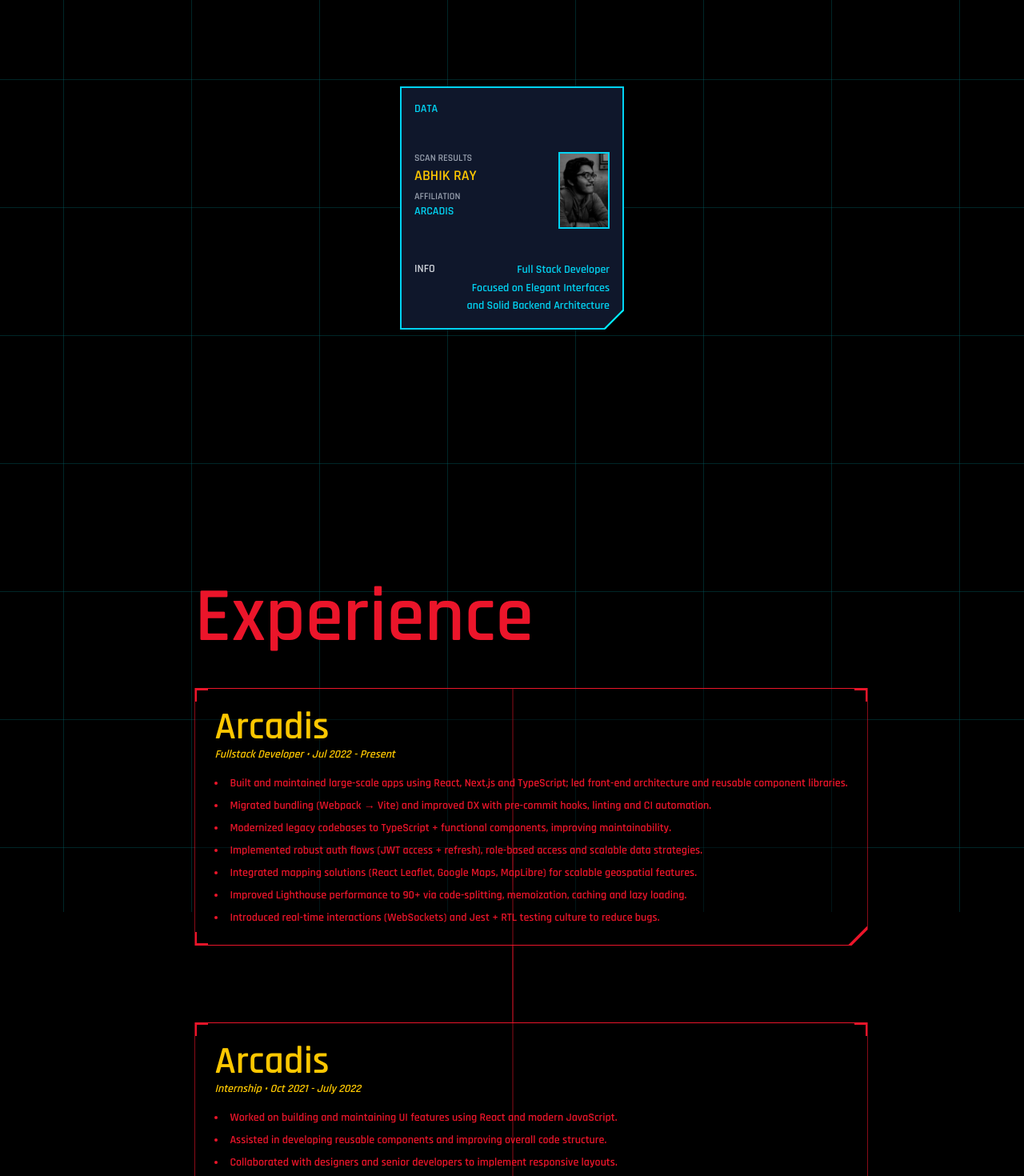
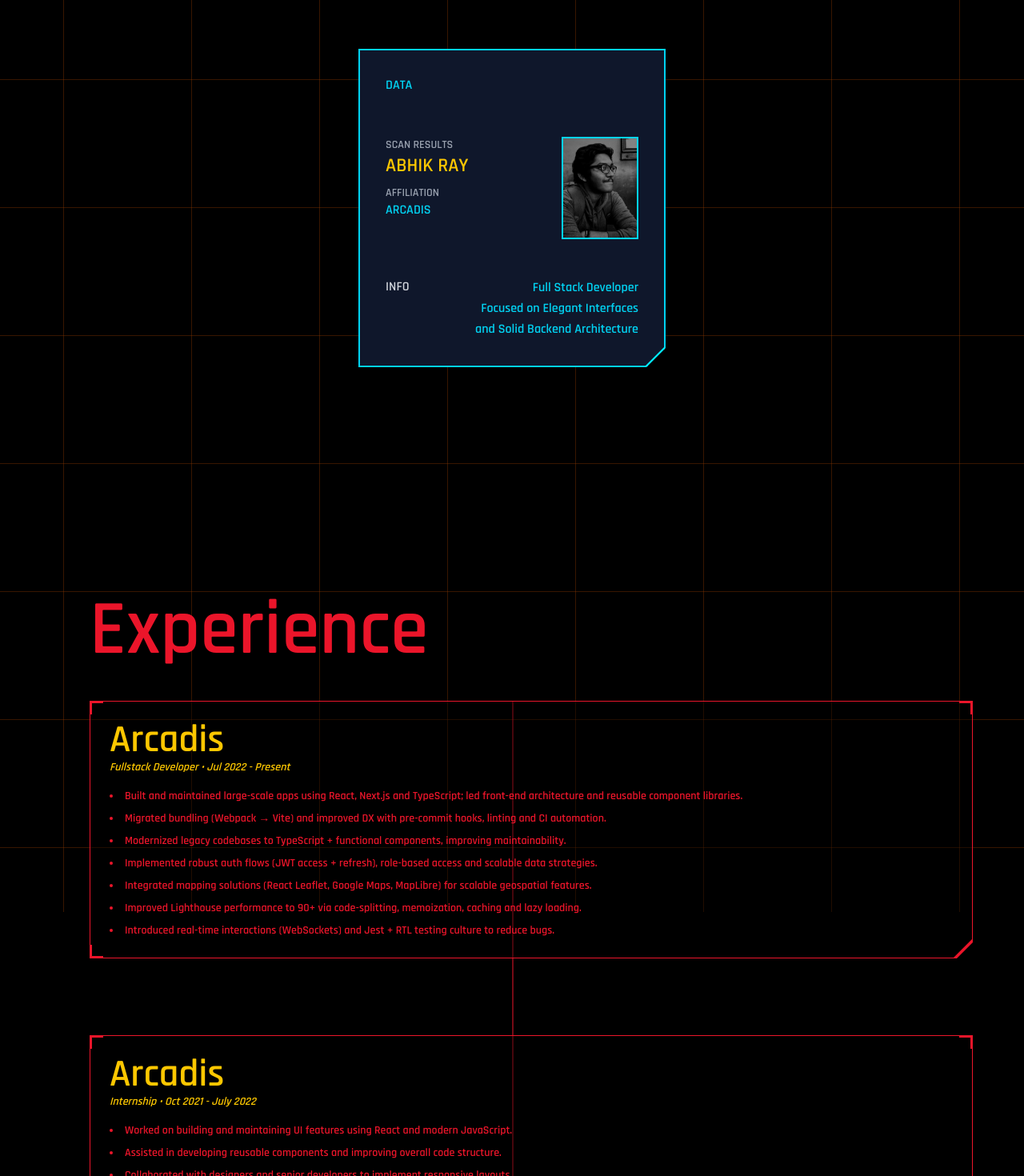
Before and after one commit to Abhik-Ray/my-portfolio, a Next.js app: page / in a window 1280 px wide. Shown: the part 140-1610 px from the top of the page at 80% size. Built offline with nearby package versions, Linux system fonts and the light colour scheme.

Commit message:
added polish

```diff
--- a/app/layout.tsx
+++ b/app/layout.tsx
@@ -3,6 +3,7 @@
 import type { Metadata } from "next";
 import { Roboto_Condensed } from "next/font/google";
 import localFont from "next/font/local";
+import SmoothScrolling from "@/components/SmoothScrolling";
 
 const robotoCondensed = Roboto_Condensed({
   variable: "--font-roboto-condensed",
@@ -28,6 +29,7 @@
       <body
         className={`${robotoCondensed.variable} ${rajdhaniSemibold.className} antialiased grid-bg w-full h-full`}
       >
+        <SmoothScrolling />
         {children}
       </body>
     </html>
--- a/app/page.tsx
+++ b/app/page.tsx
@@ -6,12 +6,15 @@
 import Hero from "@/components/Hero";
 import Projects from "@/components/Projects";
 import Skills from "@/components/Skills";
+import { useRef } from "react";
 
 export default function Home() {
+  const contactRef = useRef<HTMLDivElement>(null);
+
   return (
     <main className="relative">
       <div className="fixed inset-0 w-screen h-screen">
-        <GridBG color="primary"/>
+        <GridBG contactRef={contactRef}/>
       </div>
       <div className="relative z-10 h-screen flex items-center justify-center">
         <Hero />
@@ -19,9 +22,7 @@
       <Experience />
       <Skills />
       <Projects />
-      <Contact />
-      {/* <Folder/> */}
-      {/* <div id="footer" className="h-screen"></div> */}
+      <Contact ref={contactRef} />
     </main>
   );
 }
--- a/components/Contact.tsx
+++ b/components/Contact.tsx
@@ -1,9 +1,10 @@
 "use client";
 
+import { forwardRef, useState } from "react";
+
 import { motion } from "framer-motion";
-import { useState } from "react";
 
-export default function Contact() {
+const Contact = forwardRef<HTMLDivElement>((props, ref) => {
   const [formData, setFormData] = useState({
     subject: "",
     message: "",
@@ -38,8 +39,8 @@
   };
 
   return (
-    <section id="contact" className="py-20 px-4">
-      <div className="max-w-4xl mx-auto">
+    <section id="contact" className="py-20" ref={ref}>
+      <div className="max-w-7xl mx-auto px-4 md:px-8 lg:px-16">
         {/* Header */}
         <motion.div
           initial={{ opacity: 0, y: 20 }}
@@ -198,7 +199,7 @@
           initial={{ opacity: 0 }}
           whileInView={{ opacity: 1 }}
           viewport={{ once: true }}
-          transition={{ duration: 0.5, delay: 0.4 }}
+          transition={{ duration: 0.5, delay: 0.3 }}
           className="mt-8 grid grid-cols-1 md:grid-cols-3 gap-4 text-center font-mono"
         >
           <div className="border border-primary border-opacity-30 p-4">
@@ -214,7 +215,51 @@
             <div className="text-primary text-sm">{"<24H"}</div>
           </div>
         </motion.div>
+
+        {/* Social Links */}
+        <motion.div
+          initial={{ opacity: 0 }}
+          whileInView={{ opacity: 1 }}
+          viewport={{ once: true }}
+          transition={{ duration: 0.5, delay: 0.4 }}
+          className="mt-20 flex justify-center gap-4"
+        >
+          <motion.a
+            href="https://github.com/Abhik-Ray"
+            target="_blank"
+            rel="noopener noreferrer"
+            whileHover={{ scale: 1.02 }}
+            whileTap={{ scale: 0.98 }}
+            className="relative flex items-center gap-2 px-6 py-3 border-2 border-primary text-primary font-mono font-bold overflow-hidden group"
+          >
+            {/* Button hover effect */}
+            <span className="absolute inset-0 bg-primary transform -translate-x-full group-hover:translate-x-0 transition-transform duration-300" />
+            <svg className="w-5 h-5 relative z-10 group-hover:text-black transition-colors duration-300" fill="currentColor" viewBox="0 0 24 24" aria-hidden="true">
+              <path fillRule="evenodd" d="M12 2C6.477 2 2 6.484 2 12.017c0 4.425 2.865 8.18 6.839 9.504.5.092.682-.217.682-.483 0-.237-.008-.868-.013-1.703-2.782.605-3.369-1.343-3.369-1.343-.454-1.158-1.11-1.466-1.11-1.466-.908-.62.069-.608.069-.608 1.003.07 1.531 1.032 1.531 1.032.892 1.53 2.341 1.088 2.91.832.092-.647.35-1.088.636-1.338-2.22-.253-4.555-1.113-4.555-4.951 0-1.093.39-1.988 1.029-2.688-.103-.253-.446-1.272.098-2.65 0 0 .84-.27 2.75 1.026A9.564 9.564 0 0112 6.844c.85.004 1.705.115 2.504.337 1.909-1.296 2.747-1.027 2.747-1.027.546 1.379.202 2.398.1 2.651.64.7 1.028 1.595 1.028 2.688 0 3.848-2.339 4.695-4.566 4.943.359.309.678.92.678 1.855 0 1.338-.012 2.419-.012 2.747 0 .268.18.58.688.482A10.019 10.019 0 0022 12.017C22 6.484 17.522 2 12 2z" clipRule="evenodd" />
+            </svg>
+            <span className="relative z-10 group-hover:text-black transition-colors duration-300">[GITHUB]</span>
+          </motion.a>
+          <motion.a
+            href="https://www.linkedin.com/in/abhik-ray01/"
+            target="_blank"
+            rel="noopener noreferrer"
+            whileHover={{ scale: 1.02 }}
+            whileTap={{ scale: 0.98 }}
+            className="relative flex items-center gap-2 px-6 py-3 border-2 border-primary text-primary font-mono font-bold overflow-hidden group"
+          >
+            {/* Button hover effect */}
+            <span className="absolute inset-0 bg-primary transform -translate-x-full group-hover:translate-x-0 transition-transform duration-300" />
+            <svg className="w-5 h-5 relative z-10 group-hover:text-black transition-colors duration-300" fill="currentColor" viewBox="0 0 24 24" aria-hidden="true">
+              <path d="M20.447 20.452h-3.554v-5.569c0-1.328-.027-3.037-1.852-3.037-1.853 0-2.136 1.445-2.136 2.939v5.667H9.351V9h3.414v1.561h.046c.477-.9 1.637-1.85 3.37-1.85 3.601 0 4.267 2.37 4.267 5.455v6.286zM5.337 7.433c-1.144 0-2.063-.926-2.063-2.065 0-1.138.92-2.063 2.063-2.063 1.14 0 2.064.925 2.064 2.063 0 1.139-.925 2.065-2.064 2.065zm1.782 13.019H3.555V9h3.564v11.452zM22.225 0H1.771C.792 0 0 .774 0 1.729v20.542C0 23.227.792 24 1.771 24h20.451C23.2 24 24 23.227 24 22.271V1.729C24 .774 23.2 0 22.222 0h.003z"/>
+            </svg>
+            <span className="relative z-10 group-hover:text-black transition-colors duration-300">[LINKEDIN]</span>
+          </motion.a>
+        </motion.div>
       </div>
     </section>
   );
-}
+});
+
+Contact.displayName = 'Contact';
+
+export default Contact;
--- a/components/Experience.tsx
+++ b/components/Experience.tsx
@@ -32,9 +32,9 @@
   return (
     <section
       aria-label="Experience"
-      className="relative py-16 px-6 flex justify-center"
+      className="relative py-20"
     >
-      <div className="max-w-5xl relative z-10">
+      <div className="max-w-7xl mx-auto px-4 md:px-8 lg:px-16 relative z-10">
         <header className="mb-10 md:pl-12">
           <h1 className="text-8xl font-thin text-foreground">
             Experience
@@ -64,7 +64,7 @@
               opacity: [0, 1, 1, 0]
             }}
             transition={{
-              duration: 5,
+              duration: 2.5,
               ease: "linear",
               repeat: Infinity,
               repeatDelay: 1
--- a/components/GridBG.tsx
+++ b/components/GridBG.tsx
@@ -4,10 +4,10 @@
 import { useEffect, useRef } from "react";
 
 interface GridBGProps {
-    color?: 'primary' | 'foreground';
+    contactRef?: React.RefObject<HTMLDivElement | null>;
 }
 
-export default function GridBG({ color = 'primary' }: GridBGProps) {
+export default function GridBG({ contactRef }: GridBGProps) {
     const svgRef = useRef<SVGSVGElement | null>(null);
 	const maskCircleRef = useRef<SVGCircleElement | null>(null);
 
@@ -20,8 +20,8 @@
     const patternY = useSpring(mouseY, { stiffness: 50, damping: 30 });
 
     // Map mouse position to pattern offset (-50 to 50 for subtle movement)
-    const x = useTransform(patternX, [0, window.innerWidth], [-50, 50]);
-    const y = useTransform(patternY, [0, window.innerHeight], [-50, 50]);
+    const x = useTransform(patternX, [0, typeof window !== 'undefined' ? window.innerWidth : 1920], [-50, 50]);
+    const y = useTransform(patternY, [0, typeof window !== 'undefined' ? window.innerHeight : 1080], [-50, 50]);
 
     useEffect(() => {
         const handleMouseMove = (e: MouseEvent) => {
@@ -38,15 +38,32 @@
         offset: ["0vh", "100vh"]
     });
 
+    // Track scroll progress for Contact section
+    const { scrollYProgress: contactScrollProgress } = useScroll({
+        target: contactRef,
+        offset: ["start end", "start start"]
+    });
+
     // Define the color values
     const primaryColor = "oklch(0.87 0.148144 202.8755)";
     const foregroundColor = "oklch(0.5972 0.2351 25.35)";
 
-    // Interpolate between colors based on scroll progress
+    // Combine both scroll progresses: use hero initially, then transition to contact
     const interpolatedColor = useTransform(
-        scrollYProgress,
-        [0, 1],
-        [primaryColor, foregroundColor]
+        [scrollYProgress, contactScrollProgress],
+        ([hero, contact]) => {
+            const contactVal = contact as number;
+            const heroVal = hero as number;
+
+            if (contactVal > 0) {
+                // In contact transition zone
+                const t = Math.min(contactVal, 1);
+                return `color-mix(in oklch, ${foregroundColor} ${(1-t)*100}%, ${primaryColor} ${t*100}%)`;
+            }
+            // In hero zone
+            const t = Math.min(heroVal, 1);
+            return `color-mix(in oklch, ${primaryColor} ${(1-t)*100}%, ${foregroundColor} ${t*100}%)`;
+        }
     );
 
     return (
@@ -96,7 +113,7 @@
                 </motion.pattern>
             </defs>
             {/* base background at 0.5 opacity (no mask) */}
-            <rect id="bgrect-base" width="100%" height="100%" fill="url(#h-lines)" opacity={0.4} />
+            <rect id="bgrect-base" width="100%" height="100%" fill="url(#h-lines)" opacity={0.6} />
             {/* top layer masked by circle at full opacity */}
             <rect id="bgrect-mask" width="100%" height="100%" fill="url(#h-lines)" mask="url(#cursorMask)" opacity={0.5} />
         </motion.svg>
--- a/components/Hero.tsx
+++ b/components/Hero.tsx
@@ -57,27 +57,27 @@
         initial={{ scale: 0 }}
         animate={{ scale: 1 }}
       >
-        <Card className="bg-slate-900 border-2 border-cyan-400 rounded-none relative p-4 min-w-70 hero-card">
+        <Card className="bg-slate-900 border-2 border-cyan-400 rounded-none relative p-8 min-w-96 max-w-2xl hero-card">
           {/* Header section */}
-          <div className="mb-4">
-            <div className="text-cyan-400 text-sm font-bold mb-1">
+          <div className="mb-6">
+            <div className="text-cyan-400 text-base font-bold mb-1">
               DATA
             </div>
           </div>
 
           {/* Scan results with image */}
-          <div className="mb-4 flex items-start gap-6">
+          <div className="mb-6 flex items-start gap-8">
             <div className="flex-1">
-              <div className="text-gray-400 text-xs">
+              <div className="text-gray-400 text-sm">
                 SCAN RESULTS
               </div>
-              <div className="text-yellow-400 text-lg font-bold mb-1">
+              <div className="text-yellow-400 text-2xl font-bold mb-2">
                 <TypewriterText text="ABHIK RAY" delay={0.75} />
               </div>
-              <div className="text-gray-400 text-xs">
+              <div className="text-gray-400 text-sm">
                 AFFILIATION
               </div>
-              <div className="text-cyan-400 text-sm mb-3">
+              <div className="text-cyan-400 text-base mb-4">
                 <TypewriterText text="ARCADIS" delay={1.5} />
               </div>
             </div>
@@ -85,7 +85,7 @@
             {/* Profile Image */}
             <div className="shrink-0">
               <motion.div
-                className="w-16 h-24 border-2 border-cyan-400 overflow-hidden"
+                className="w-24 h-32 border-2 border-cyan-400 overflow-hidden"
                 initial={{ clipPath: "inset(0 0 100% 0)" }}
                 animate={{ clipPath: "inset(0 0 0% 0)" }}
                 transition={{
@@ -97,8 +97,8 @@
                 <Image
                   src="/profile.jpg"
                   alt="Abhik Ray Profile"
-                  width={64}
-                  height={96}
+                  width={96}
+                  height={128}
                   className="w-full h-full object-cover filter grayscale contrast-125 brightness-60"
                 />
               </motion.div>
@@ -106,14 +106,14 @@
           </div>
 
           {/* Main content */}
-          <div className="flex items-start gap-6">
+          <div className="flex items-start gap-8">
             <div>
-              <div className="text-gray-300 text-sm font-bold mb-2">
+              <div className="text-gray-300 text-base font-bold mb-2">
                 INFO
               </div>
             </div>
             <div className="flex-1">
-              <div className="text-cyan-400 text-sm text-right leading-relaxed">
+              <div className="text-cyan-400 text-base text-right leading-relaxed">
                 <TypewriterText text="Full Stack Developer" delay={2.8} />
                 <br />
                 <TypewriterText text="Focused on Elegant Interfaces" delay={3.8} />
--- a/components/Projects.tsx
+++ b/components/Projects.tsx
@@ -30,14 +30,14 @@
     ];
 
     return (
-        <section className="w-full">
+        <section className="py-20">
             {projects.map((project, index) => {
                 const isEven = index % 2 === 0;
 
                 return (
                     <div
                         key={index}
-                        className="min-h-screen flex items-center justify-center px-8 md:px-16 lg:px-24 py-16"
+                        className="max-w-7xl mx-auto px-4 md:px-8 lg:px-16 py-16 mb-16 last:mb-0"
                     >
                         <div className={`w-full max-w-7xl grid grid-cols-1 lg:grid-cols-2 gap-8 lg:gap-16 items-center ${!isEven ? 'lg:flex-row-reverse' : ''}`}>
                             {/* Image Section */}
--- a/components/Skills.tsx
+++ b/components/Skills.tsx
@@ -22,8 +22,8 @@
   ];
 
   return (
-    <section className="flex flex-col items-center">
-      <div className="w-fit">
+    <section className="py-20">
+      <div className="max-w-7xl mx-auto px-4 md:px-8 lg:px-16">
         <header className="mb-10">
           <h1 className="text-8xl font-thin">Skills</h1>
         </header>
@@ -33,7 +33,7 @@
           {skills.map((skill) => (
             <motion.li
               key={skill.name}
-              className="aspect-square min-w-40 min-h-40 max-w-50 max-h-50 border border-foreground flex flex-col items-center justify-center p-4 gap-3 relative overflow-hidden modal-cut"
+              className="aspect-square min-w-40 min-h-40 max-w-50 max-h-50 border border-foreground flex flex-col items-center justify-center p-4 gap-3 relative overflow-hidden modal-cut bg-black"
               initial="initial"
               whileHover="hover"
             >
--- /dev/null
+++ b/components/SmoothScrolling.tsx
@@ -0,0 +1,33 @@
+"use client";
+
+import { useEffect } from "react";
+import Lenis from "lenis";
+
+export default function SmoothScrolling() {
+  useEffect(() => {
+    const lenis = new Lenis({
+      duration: 1.2,
+      easing: (t) => Math.min(1, 1.001 - Math.pow(2, -10 * t)),
+      orientation: "vertical",
+      gestureOrientation: "vertical",
+      smoothWheel: true,
+      wheelMultiplier: 1,
+      smoothTouch: false,
+      touchMultiplier: 2,
+      infinite: false,
+    });
+
+    function raf(time: number) {
+      lenis.raf(time);
+      requestAnimationFrame(raf);
+    }
+
+    requestAnimationFrame(raf);
+
+    return () => {
+      lenis.destroy();
+    };
+  }, []);
+
+  return null;
+}
--- a/package.json
+++ b/package.json
@@ -14,6 +14,7 @@
     "clsx": "^2.1.1",
     "embla-carousel-autoplay": "^8.6.0",
     "embla-carousel-react": "^8.6.0",
+    "lenis": "^1.3.16",
     "lucide-react": "^0.556.0",
     "motion": "^12.23.25",
     "next": "16.0.7",
```
Also changed, not shown: 1 other file (tests, documents, lock files or other folders).
